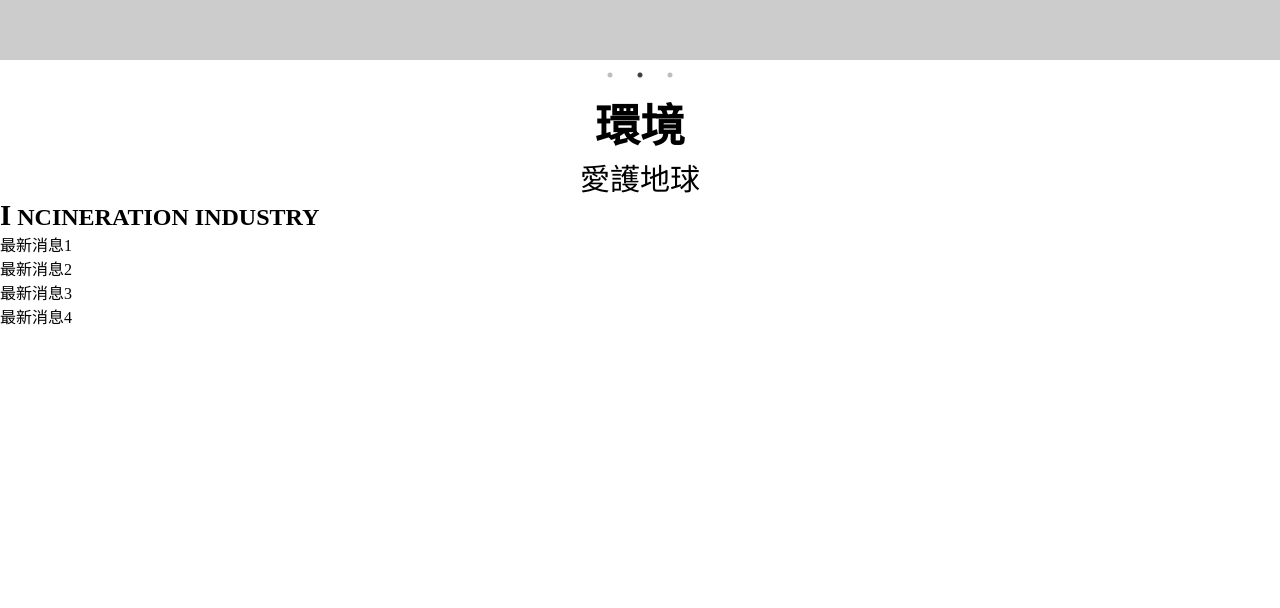
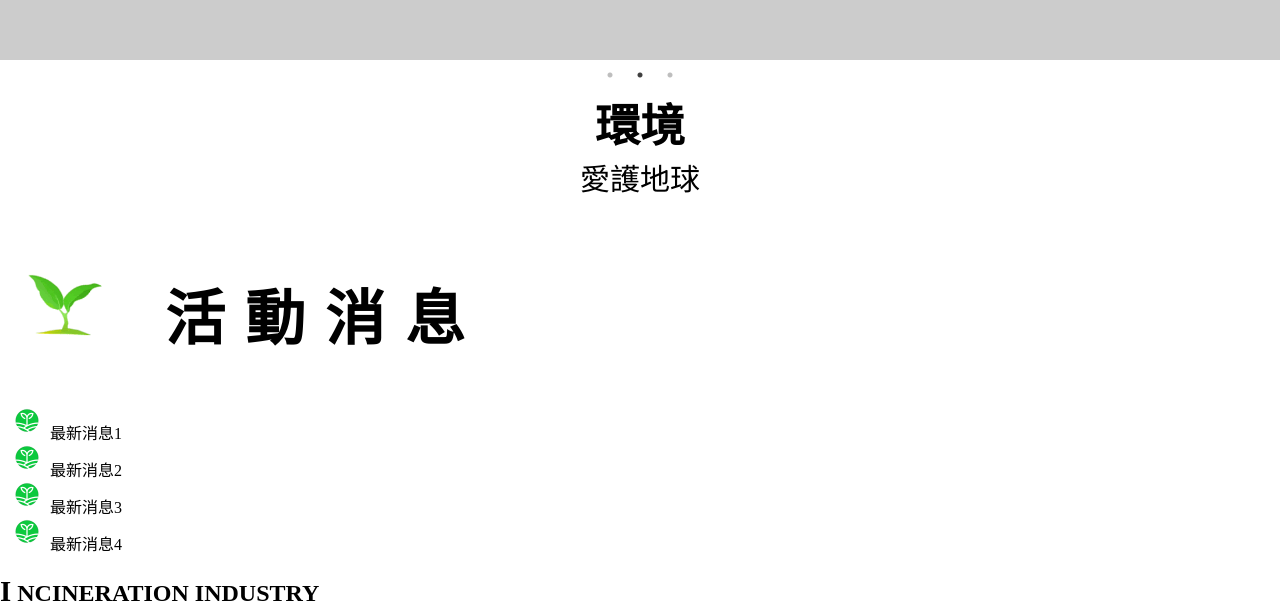
Before and after one commit to koko7878156/frist-company, a plain HTML site: page index.html in a window 1280 px wide. Shown: the part 874-1482 px from the top of the page. Before the commit the page ends 1202 px from the top, so only its background shows below. Drawn offline with nearby package versions, Linux system fonts and the light colour scheme; placeholder pictures from the web are drawn by us.

Commit message:
cSS新增

```diff
--- a/index.html
+++ b/index.html
@@ -67,13 +67,30 @@
         <p>愛護地球</p>
     </div>
 
-    <!-- 最新消息 -->
+    <!-- 最新消息 / 活動消息 -->
     <section id="news">
-        <h2></h2>
-        <p></p>
-    </section>
+
+        <div id="tits">
+            <img src="./img/小數動畫新版.gif" alt="">
+            活動消息
+        </div>
 
         <article id="news-box">
+
+            <div class="news-L">
+
+            </div>
+
+            <div class="news-R" >
+                <ul>
+                    <li>最新消息1 </li>
+                    <li>最新消息2</li>
+                    <li>最新消息3</li>
+                    <li>最新消息4</li>
+                </ul>
+            </div>
+        </article>
+    </section>
 
     <div class="title">
         <h2>
@@ -81,16 +98,6 @@
             NCINERATION INDUSTRY
         </h2>
     </div>
-
-        <div class="news-R">
-            <ul>
-                <li>最新消息1</li>
-                <li>最新消息2</li>
-                <li>最新消息3</li>
-                <li>最新消息4</li>
-            </ul>
-        </div>
-    </article>
 
     <!-- 關於 -->
     <section id="about">
--- a/style.scss
+++ b/style.scss
@@ -85,6 +85,31 @@
 }
 
 // 最新消息
-#news-box {
+#news {
 
+    #tits {
+        width: 100%;
+        background: rgb(255, 255, 255);
+        padding: 30px 0;
+        font-size: 60px;
+        font-weight: bold;
+        letter-spacing: 20px;
+        text-align: left;
+
+        img {
+            width: 130px;
+            text-align: left;
+        }
+    }
+
+    .news-R {
+
+       margin: 20px 50px ;
+
+
+        ul {
+            list-style-image: url(./img/Treeleaf-icon.png);
+
+        }
+    }
 }
```
Also changed, not shown: img/Treeleaf-icon.png (added), img/小數動畫新版.gif (added), img/小樹動畫.gif (added), style.css, 1 other file. Lines whose indentation alone changed are shown as unchanged.
